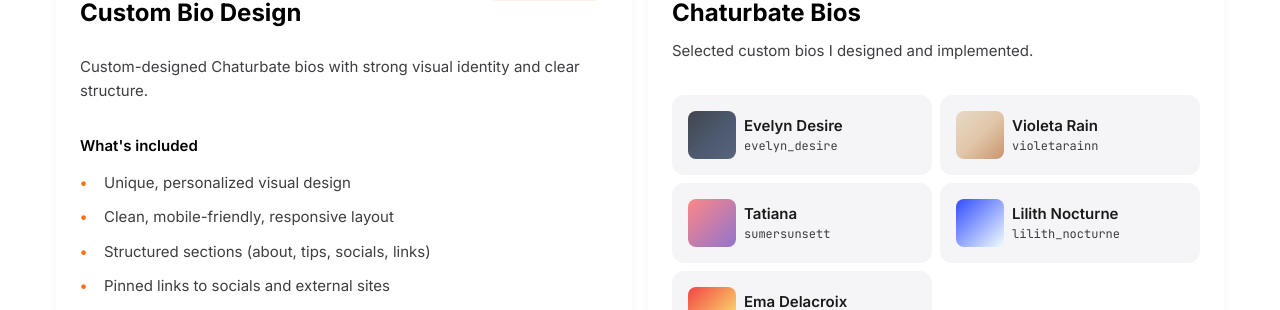
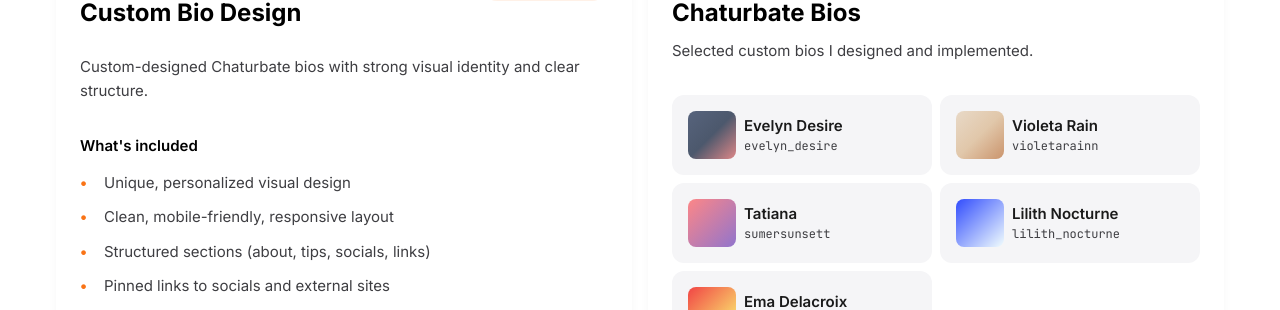
Before and after one commit to byshabito/byshabito.github.io, a Jekyll site: the page built from index.html, in a window 1280 px wide. Shown: the part 449-759 px from the top of the page. Built offline with Jekyll 4.4.1, drawn with Linux system fonts in a browser that asks for light colours.

Commit message:
add evelyn_desire thumbnail

```diff
--- a/_data/custom_bios.yaml
+++ b/_data/custom_bios.yaml
@@ -28,7 +28,7 @@
   featured: true
 - name: Evelyn Desire
   username: evelyn_desire
-  color: ["#141824", "#22314a", "#2f3f5e"]
+  color: ["#2f3f5e", "#22314a", "#D76B6B"]
   thumbnail: "/assets/custom-bios/evelyn_desire-thumbnail.webp"
   description: ""
   date: 2026-01-28
```
Also changed, not shown: assets/custom-bios/emadelacroix-thumbnail.png (deleted), assets/custom-bios/evelyn_desire-thumbnail.png (deleted), assets/custom-bios/evelyn_desire-thumbnail.webp (added), assets/custom-bios/lilith_nocturne-thumbnail.png (deleted), assets/custom-bios/sumersunsett-thumbnail.png (deleted), assets/custom-bios/violetarainn-thumbnail.png (deleted).
